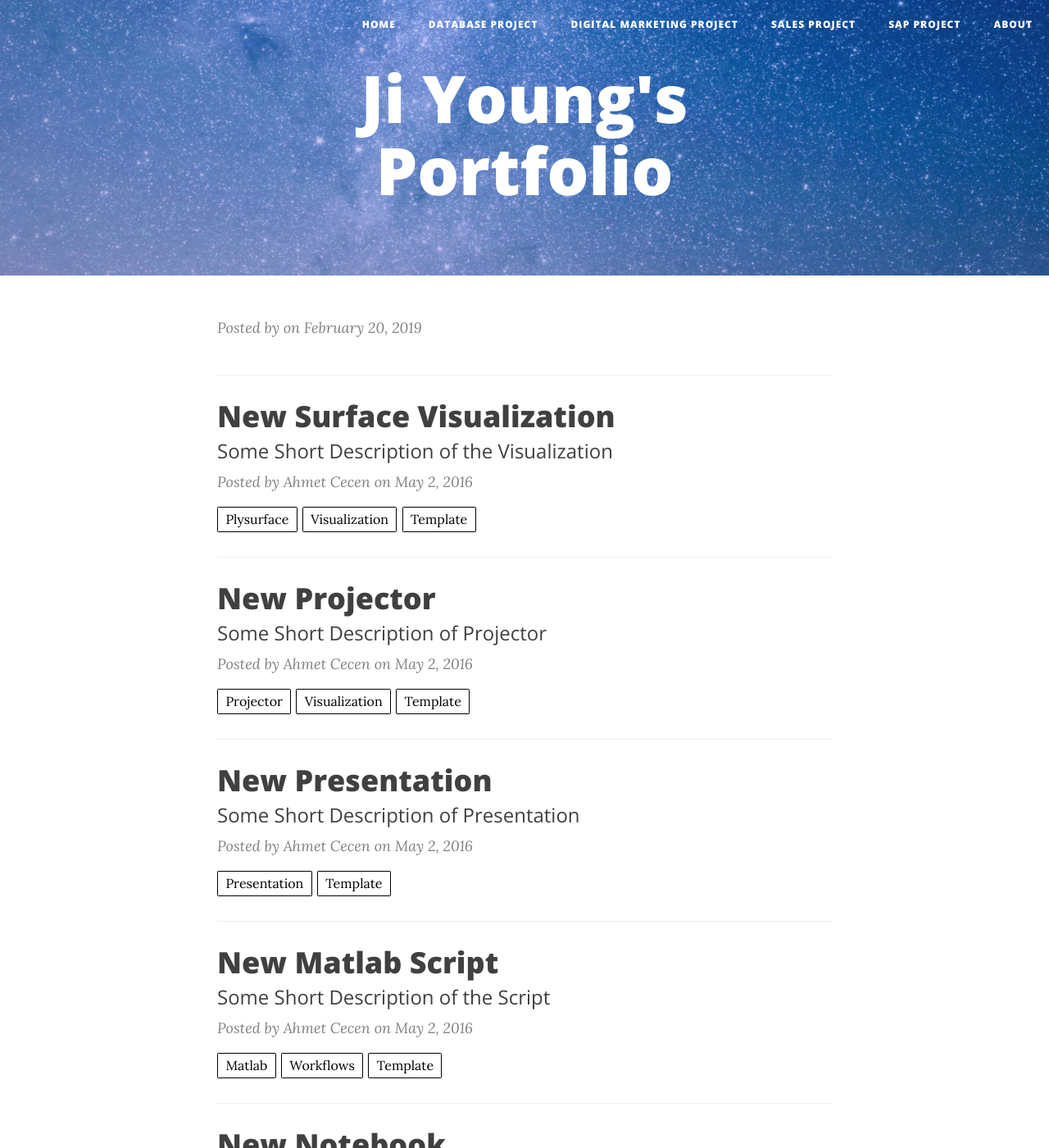
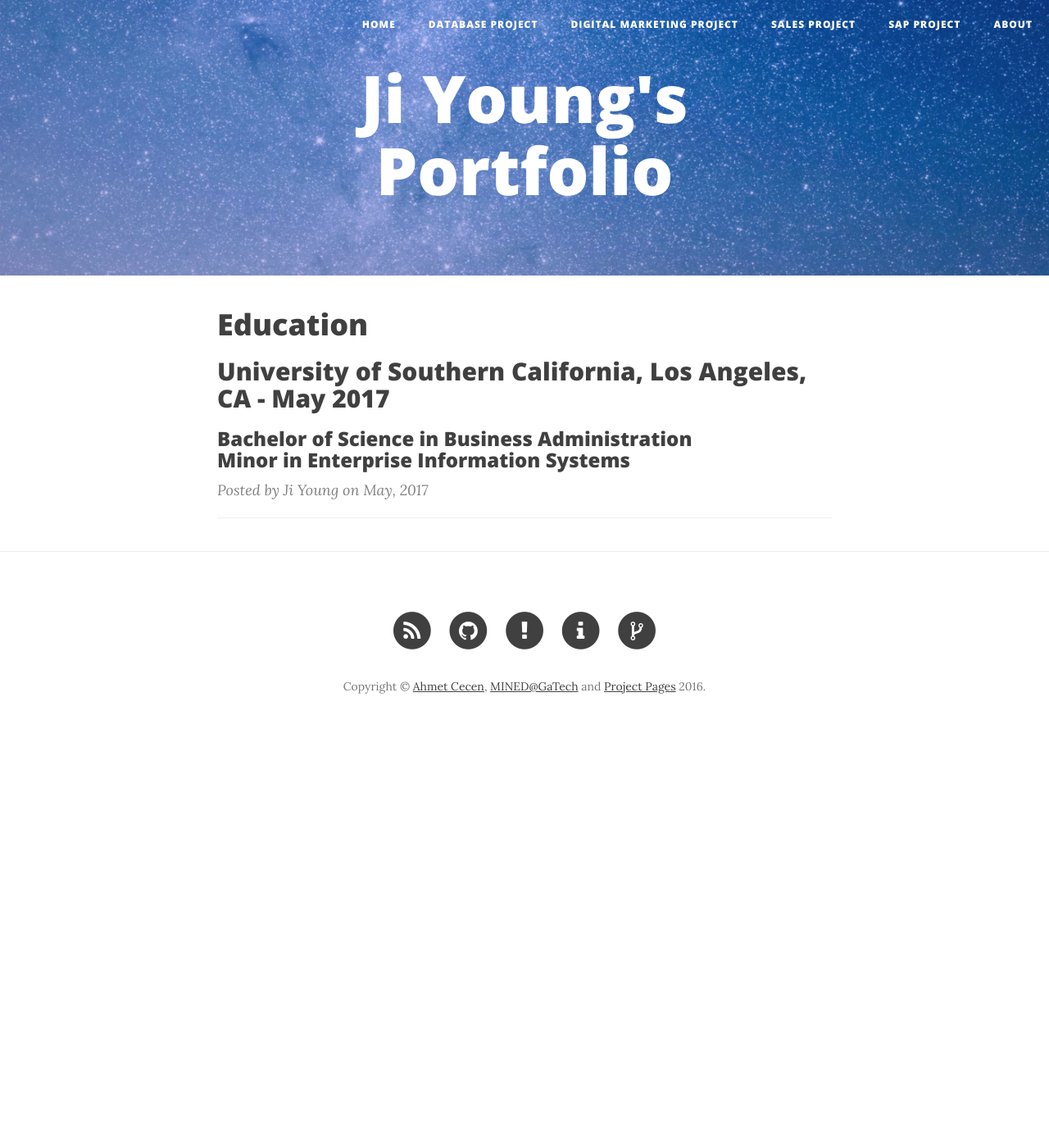
Before and after one commit to jiyoungo/jiyoungo.github.io, a Jekyll site: the page built from index.html, in a window 1280 px wide and 1400 px high. Shown: the whole window at 82% size. Built offline with Jekyll 4.4.1, drawn with Linux system fonts in a browser that asks for light colours; nearby versions of some CDN libraries; the list of posts is cut into pages by our own code; some of the changed text lies outside the part shown.

Commit message:
edit index page

```diff
--- a/index.html
+++ b/index.html
@@ -1,6 +1,22 @@
 ---
 layout: page
 ---
+<h1>Education</h1>
+<div class="post-preview">
+    <h2 class="post-title">
+        University of Southern California, Los Angeles, CA - May 2017
+    </h2>
+    <h3 class="post-subtitle">
+        Bachelor of Science in Business Administration<br>
+        Minor in Enterprise Information Systems
+    </h3>
+    <p class="post-meta" style="margin-bottom:5px">
+        Posted by Ji Young on May, 2017
+    </p>
+</div>
+<hr>
+
+<!--
 {% for post in paginator.posts %}
 <div class="post-preview">
     <a href="{{ post.url | prepend: site.baseurl }}">
@@ -34,4 +50,4 @@ layout: page
     </li>
     {% endif %}
 </ul>
-{% endif %}
+{% endif %} -->
```
Also changed, not shown: other parts of index.html (+2 -2 lines), _posts/2018-10-31-University-of-Southern-California.md (deleted, +0 -15 lines).
